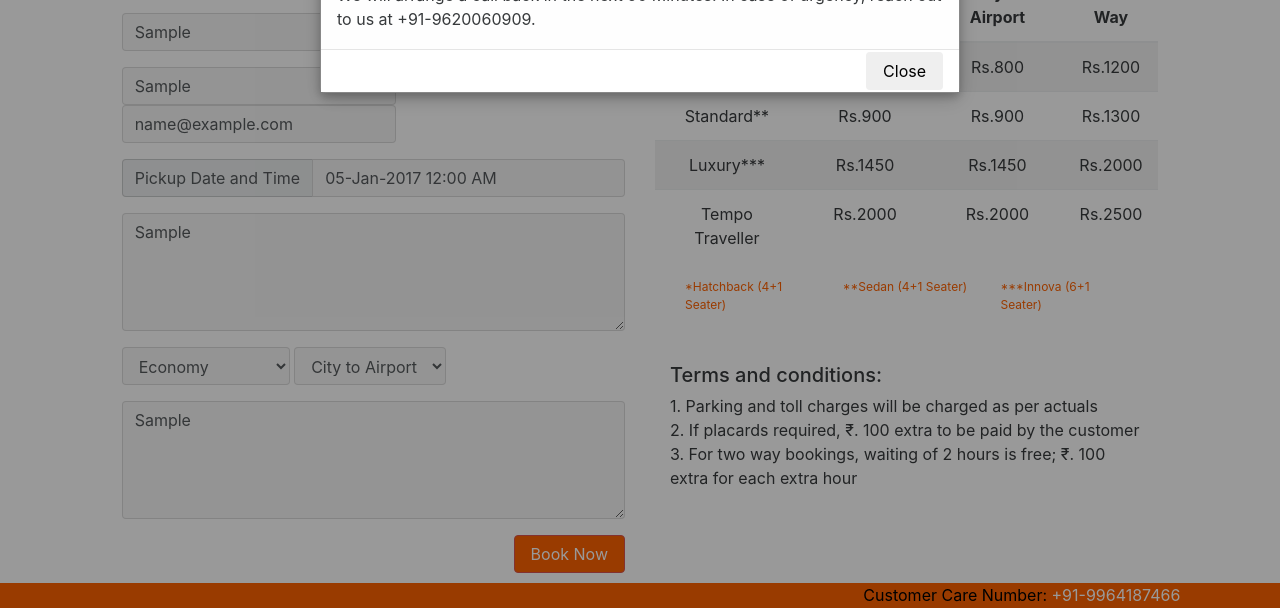
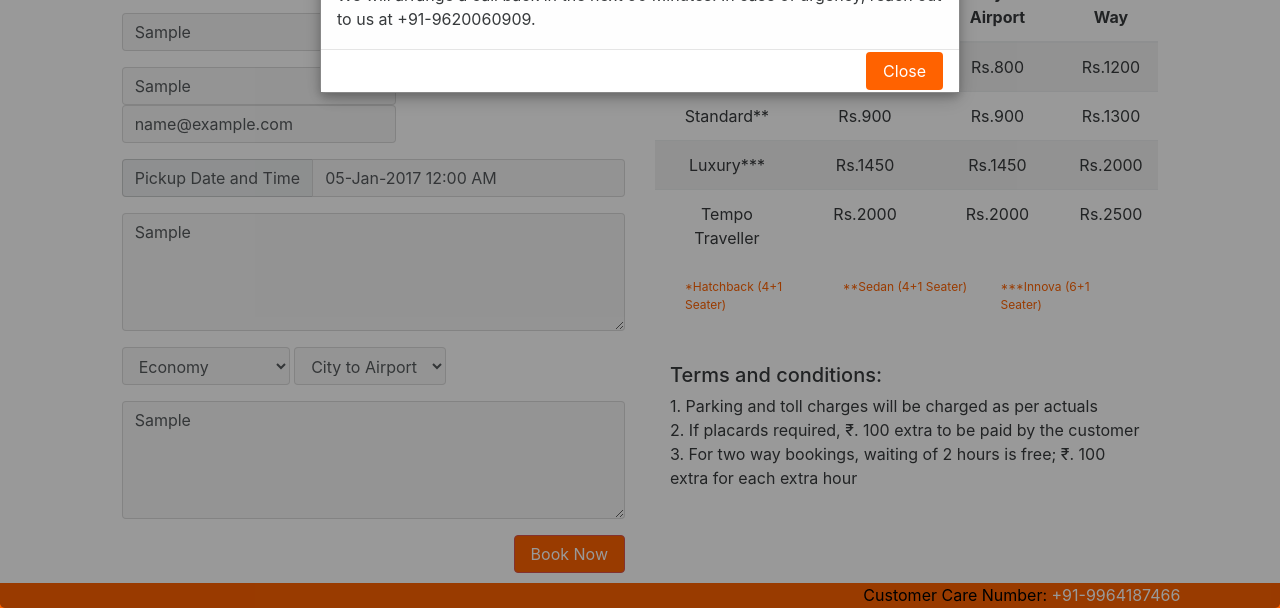
Before and after one commit to AmitPoojary/takemycab, a plain HTML site: page index.html in a window 1280 px wide. Both pictures are taken after typing "Sample", "Sample", "name@example.com", "Sample", "Sample" into the empty fields and a click on the button "Book Now". Shown: the part 265-873 px from the top of the page. Drawn offline with Linux system fonts and the light colour scheme; no server answers.

Commit message:
working on bugs

```diff
--- a/css/custom.css
+++ b/css/custom.css
@@ -150,6 +150,7 @@ text-align: center
     overflow: auto; /* Enable scroll if needed */
     background-color: rgb(0,0,0); /* Fallback color */
     background-color: rgba(0,0,0,0.4); /* Black w/ opacity */
+    border-radius: 0.3rem
 }
 
 /* Modal Content */
@@ -211,3 +212,7 @@ text-align: center
 	border-top-right-radius: 0.3rem;
 	border-top-left-radius: 0.3rem
 }
+.okay{
+    background-color: #ff6200;
+    color: white;
+}
--- a/js/custom.js
+++ b/js/custom.js
@@ -165,6 +165,7 @@ var okay = document.getElementsByClassName("okay")[0];
 // When the user clicks on <span> (x), close the modal
 span.onclick = function() {
     modal.style.display = "none";
+     document.getElementById("booking").reset();
 }
 okay.onclick = function(event) {
     modal.style.display = "none";
```
